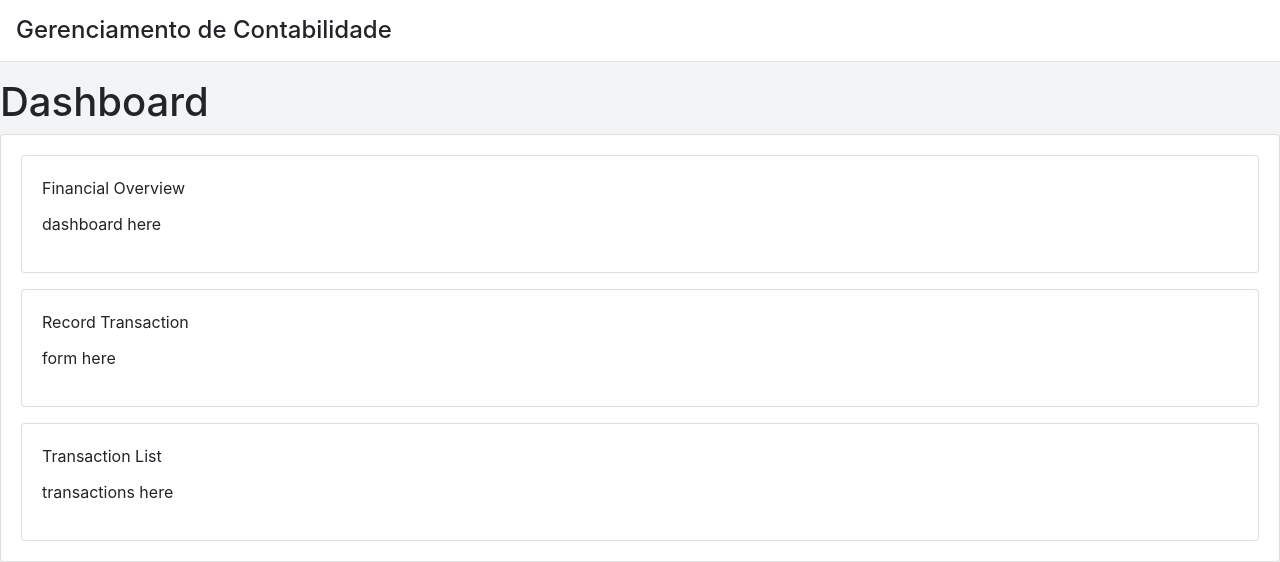
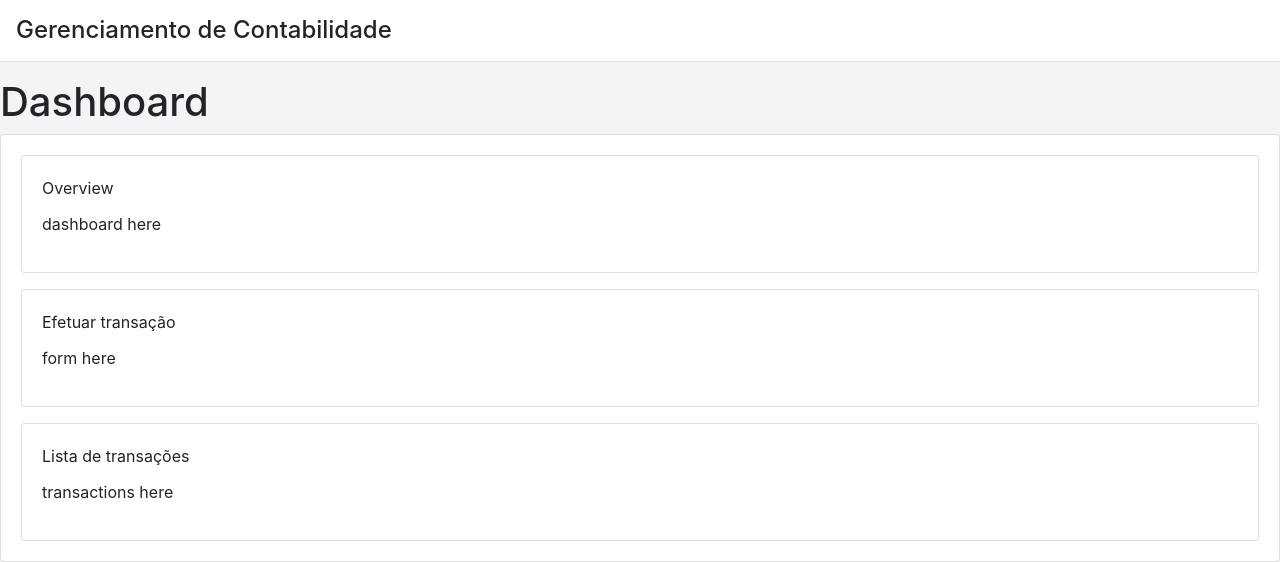
Before and after one commit to muriIo/manage-accounting, an Angular app: page /dashboard in a window 1280 px wide. Shown: the top 562 px of the page. Built offline with nearby package versions, Linux system fonts and the light colour scheme.

Commit message:
refactor(dashboard): translating to portuguese BR

```diff
--- a/src/app/pages/dashboard/dashboard.component.html
+++ b/src/app/pages/dashboard/dashboard.component.html
@@ -4,19 +4,19 @@
     <div class="card-body">
       <div class="card">
         <div class="card-body">
-          <div class="card-title">Financial Overview</div>
+          <div class="card-title">Overview</div>
           <p>dashboard here</p>
         </div>
       </div>
       <div class="card mt-3">
         <div class="card-body">
-          <div class="card-title">Record Transaction</div>
+          <div class="card-title">Efetuar transação</div>
           <p>form here</p>
         </div>
       </div>
       <div class="card mt-3">
         <div class="card-body">
-          <div class="card-title">Transaction List</div>
+          <div class="card-title">Lista de transações</div>
           <p>transactions here</p>
         </div>
       </div>
```
